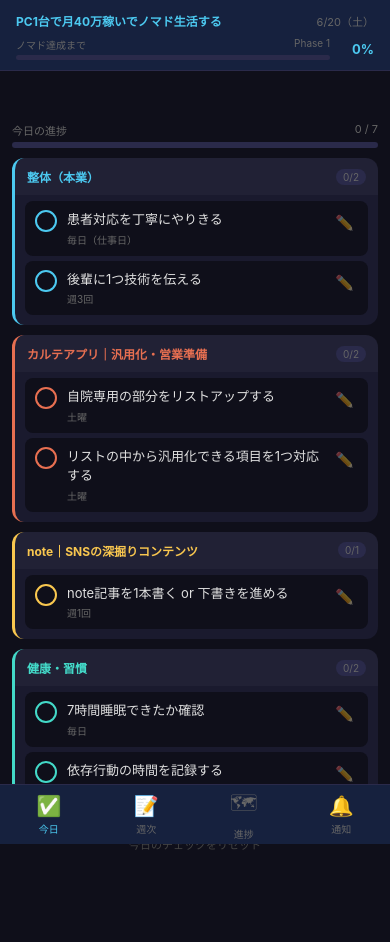
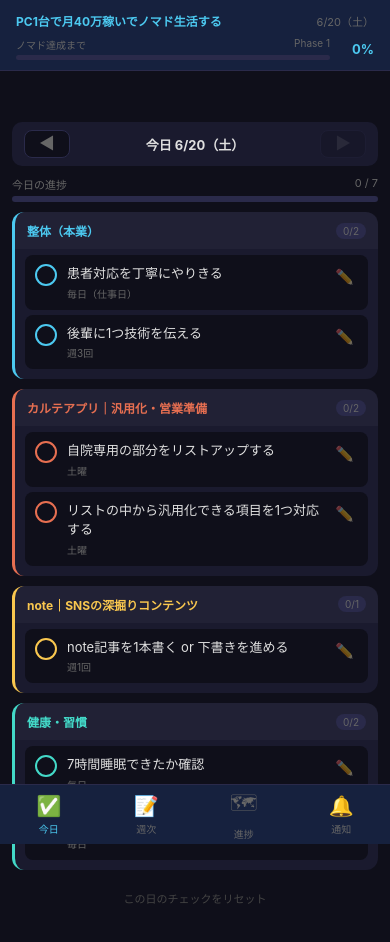
Before and after one commit to sgdgs0813-eng/nomad-tracker, a plain HTML site: page index.html in a window 390 px wide. Drawn offline with Linux system fonts and the light colour scheme.

Commit message:
add daily date navigation (go back to past days)

```diff
--- a/index.html
+++ b/index.html
@@ -109,6 +109,21 @@ body {
 }
 
 /* ── DAILY TASKS ── */
+.daily-date-nav {
+  display: flex; align-items: center; justify-content: space-between;
+  margin-bottom: 10px; background: var(--surface); border-radius: 10px;
+  padding: 8px 12px;
+}
+.daily-date-nav-btn {
+  background: var(--surface2); border: 1px solid var(--border);
+  color: var(--muted); padding: 5px 14px; border-radius: 8px;
+  cursor: pointer; font-size: 16px; line-height: 1;
+}
+.daily-date-nav-btn:active { opacity: 0.6; }
+.daily-date-nav-btn.disabled { opacity: 0.2; pointer-events: none; }
+.daily-date-label { font-size: 13px; font-weight: bold; color: var(--text); text-align: center; }
+.daily-date-sub { font-size: 10px; color: var(--muted); text-align: center; }
+
 .daily-progress-wrap { margin-bottom: 10px; }
 .daily-progress-label {
   display: flex; justify-content: space-between;
@@ -490,9 +505,20 @@ textarea.answer:focus { border-color: #4a4a8a; }
 
   <!-- TAB: DAILY -->
   <div class="tab-content active" id="tab-daily">
+
+    <!-- 日付ナビ -->
+    <div class="daily-date-nav">
+      <button class="daily-date-nav-btn" onclick="changeDailyOffset(-1)">◀</button>
+      <div>
+        <div class="daily-date-label" id="daily-date-label"></div>
+        <div class="daily-date-sub" id="daily-date-sub"></div>
+      </div>
+      <button class="daily-date-nav-btn disabled" id="daily-next-btn" onclick="changeDailyOffset(1)">▶</button>
+    </div>
+
     <div class="daily-progress-wrap">
       <div class="daily-progress-label">
-        <span>今日の進捗</span>
+        <span id="daily-progress-label-text">今日の進捗</span>
         <span id="daily-progress-text">0 / 0</span>
       </div>
       <div class="daily-bar"><div class="daily-fill" id="daily-fill" style="width:0%"></div></div>
@@ -500,7 +526,7 @@ textarea.answer:focus { border-color: #4a4a8a; }
     <div class="all-done-card" id="all-done">🎉 今日のタスク全部完了！最高！</div>
 
     <div id="sections"></div>
-    <div class="reset-link" onclick="resetToday()">今日のチェックをリセット</div>
+    <div class="reset-link" onclick="resetToday()">この日のチェックをリセット</div>
   </div>
 
   <!-- TAB: WEEKLY -->
@@ -779,11 +805,11 @@ async function syncFromSupabase() {
 
   // daily checks
   const daily = await sbGet(`daily_${todayKey}`);
-  if (daily) { dailyChecked = daily; saveDailyCheckedLocal(); renderDaily(); }
+  if (daily) { dailyCheckedCache[todayKey] = daily; if (viewDayStr() === todayKey) { dailyChecked = daily; renderDaily(); } }
 
   // task memos
   const memos = await sbGet(`memos_${todayKey}`);
-  if (memos) { taskMemos = memos; saveTaskMemosLocal(); renderDaily(); }
+  if (memos) { taskMemosCache[todayKey] = memos; if (viewDayStr() === todayKey) { taskMemos = memos; renderDaily(); } }
 
   // progress
   const prog = await sbGet('progress');
@@ -799,6 +825,49 @@ async function syncFromSupabase() {
 // ─────────────────────────────────────────────
 const TODAY = new Date();
 const DOW = TODAY.getDay();
+
+// ── 日付オフセット（0=今日、-1=昨日...）──────────
+let dailyOffset = 0;
+
+function viewDate() {
+  const d = new Date(TODAY);
+  d.setDate(d.getDate() + dailyOffset);
+  return d;
+}
+
+function viewDayStr() {
+  return viewDate().toISOString().slice(0, 10);
+}
+
+function viewDOW() {
+  return viewDate().getDay();
+}
+
+function changeDailyOffset(dir) {
+  const next = dailyOffset + dir;
+  if (next > 0) return; // 未来には行けない
+  dailyOffset = next;
+  loadDailyForCurrentDate();
+  renderDaily();
+  updateDailyDateNav();
+}
+
+function updateDailyDateNav() {
+  const d = viewDate();
+  const dayNames = ['日','月','火','水','木','金','土'];
+  const isToday = dailyOffset === 0;
+  const label = isToday
+    ? `今日 ${d.getMonth()+1}/${d.getDate()}（${dayNames[d.getDay()]}）`
+    : `${d.getMonth()+1}/${d.getDate()}（${dayNames[d.getDay()]}）`;
+  const sub = isToday ? '' : `${Math.abs(dailyOffset)}日前`;
+
+  document.getElementById('daily-date-label').textContent = label;
+  document.getElementById('daily-date-sub').textContent = sub;
+  document.getElementById('daily-progress-label-text').textContent = isToday ? '今日の進捗' : 'この日の進捗';
+
+  const nextBtn = document.getElementById('daily-next-btn');
+  nextBtn.classList.toggle('disabled', isToday);
+}
 
 const SECTIONS = [
   // ── 本業 ──────────────────────────────────────
@@ -909,19 +978,38 @@ const PROGRESS_KEY = 'nomad_progress_v1';
 
 function todayStr() { return TODAY.toISOString().slice(0,10); }
 
-let dailyChecked = (() => {
-  try {
-    const d = JSON.parse(localStorage.getItem(DAILY_KEY) || '{}');
-    return d.date === todayStr() ? (d.checked || {}) : {};
-  } catch(e) { return {}; }
-})();
+// dailyChecked はビュー日付ごとにキャッシュ
+const dailyCheckedCache = {};
+const taskMemosCache = {};
+
+function loadDailyForCurrentDate() {
+  const key = viewDayStr();
+  if (!dailyCheckedCache[key]) {
+    try {
+      const raw = localStorage.getItem(`${DAILY_KEY}_${key}`);
+      dailyCheckedCache[key] = raw ? JSON.parse(raw) : {};
+    } catch(e) { dailyCheckedCache[key] = {}; }
+  }
+  if (!taskMemosCache[key]) {
+    try {
+      const raw = localStorage.getItem(`${TASK_MEMO_KEY}_${key}`);
+      taskMemosCache[key] = raw ? JSON.parse(raw) : {};
+    } catch(e) { taskMemosCache[key] = {}; }
+  }
+  dailyChecked = dailyCheckedCache[key];
+  taskMemos = taskMemosCache[key];
+}
+
+let dailyChecked = {};
 
 function saveDailyCheckedLocal() {
-  localStorage.setItem(DAILY_KEY, JSON.stringify({ date: todayStr(), checked: dailyChecked }));
+  const key = viewDayStr();
+  dailyCheckedCache[key] = dailyChecked;
+  localStorage.setItem(`${DAILY_KEY}_${key}`, JSON.stringify(dailyChecked));
 }
 function saveDailyChecked() {
   saveDailyCheckedLocal();
-  sbSet(`daily_${todayStr()}`, dailyChecked);
+  sbSet(`daily_${viewDayStr()}`, dailyChecked);
 }
 
 let progressData = (() => {
@@ -943,7 +1031,7 @@ function saveProgress() {
 function isVisible(task, secDays) {
   const d = task.days || secDays;
   if (d === 'daily') return true;
-  return d.includes(DOW);
+  return d.includes(viewDOW());
 }
 
 function renderDaily() {
@@ -1008,19 +1096,16 @@ function renderDaily() {
 
 const TASK_MEMO_KEY = 'nomad_task_memos_v1';
 
-let taskMemos = (() => {
-  try {
-    const d = JSON.parse(localStorage.getItem(TASK_MEMO_KEY) || '{}');
-    return d.date === todayStr() ? (d.memos || {}) : {};
-  } catch(e) { return {}; }
-})();
+let taskMemos = {};
 
 function saveTaskMemosLocal() {
-  localStorage.setItem(TASK_MEMO_KEY, JSON.stringify({ date: todayStr(), memos: taskMemos }));
+  const key = viewDayStr();
+  taskMemosCache[key] = taskMemos;
+  localStorage.setItem(`${TASK_MEMO_KEY}_${key}`, JSON.stringify(taskMemos));
 }
 function saveTaskMemos() {
   saveTaskMemosLocal();
-  sbSet(`memos_${todayStr()}`, taskMemos);
+  sbSet(`memos_${viewDayStr()}`, taskMemos);
 }
 
 function toggleTaskMemo(key) {
@@ -1420,6 +1505,8 @@ const days = ['日','月','火','水','木','金','土'];
 document.getElementById('date-text').textContent = `${TODAY.getMonth()+1}/${TODAY.getDate()}（${days[DOW]}）`;
 document.getElementById('week-label').textContent = weekLabel(0);
 
+loadDailyForCurrentDate();
+updateDailyDateNav();
 renderDaily();
 updateGoalBar();
 initSleep();
```
